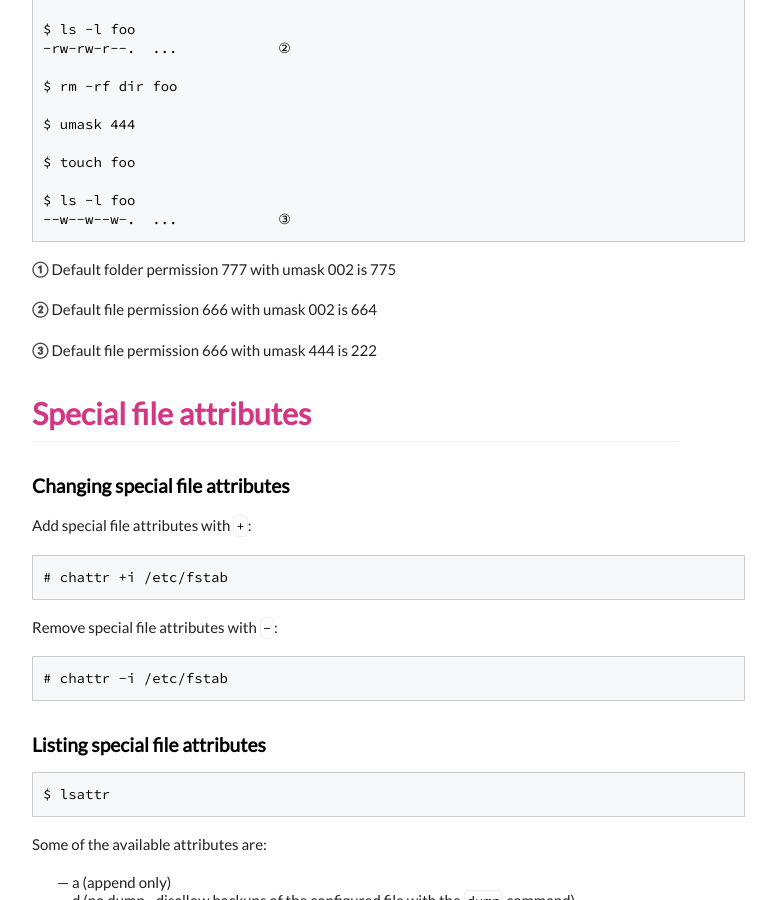
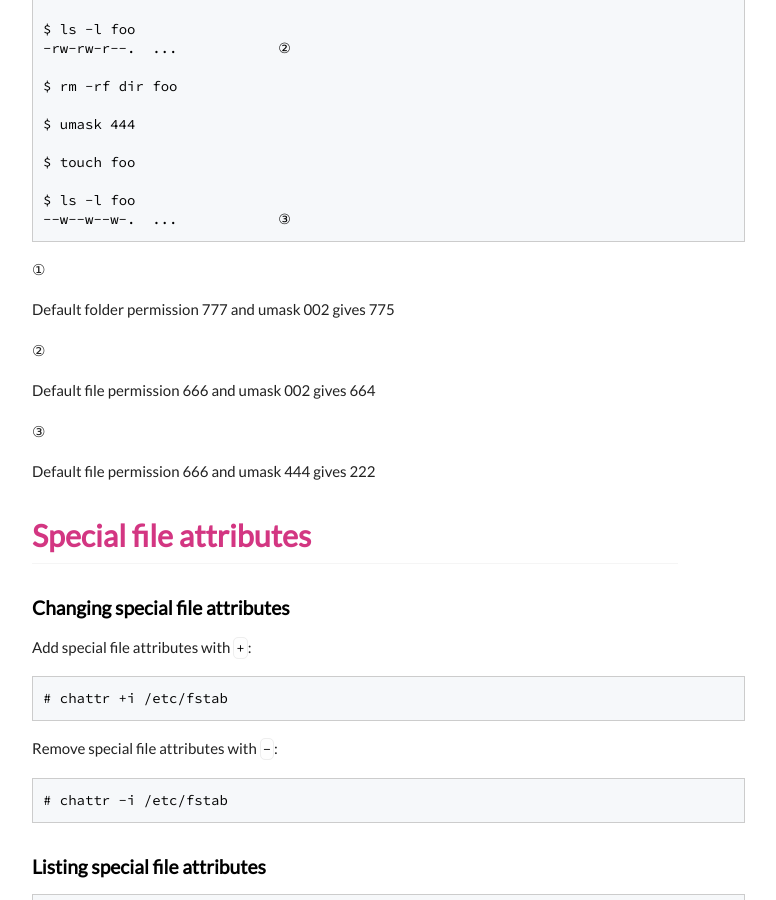
Before and after one commit to execas/execas.github.io, a Jekyll site: the page built from _posts/2018-10-21-linux-ownership-permissions-and-special-attributes.md, in a window 1280 px wide and 900 px high, scrolled down 4287 px. Shown: the whole window, without its empty margins (249-1025 px from the left). Built offline with Jekyll 4.4.1, drawn with Linux system fonts in a browser that asks for light colours.

Commit message:
Update 2018-10-21-linux-ownership-permissions-and-special-attributes.md

````diff
--- a/_posts/2018-10-21-linux-ownership-permissions-and-special-attributes.md
+++ b/_posts/2018-10-21-linux-ownership-permissions-and-special-attributes.md
@@ -211,11 +211,17 @@ $ ls -l foo
 --w--w--w-.  ...            ③
 ```
 
-**①** Default folder permission 777 with umask 002 is 775
+①
 
-**②** Default file permission 666 with umask 002 is 664
+Default folder permission 777 and umask 002 gives 775
 
-**③** Default file permission 666 with umask 444 is 222
+②
+
+Default file permission 666 and umask 002 gives 664
+
+③
+
+Default file permission 666 and umask 444 gives 222
 
 
 ## Special file attributes
````
